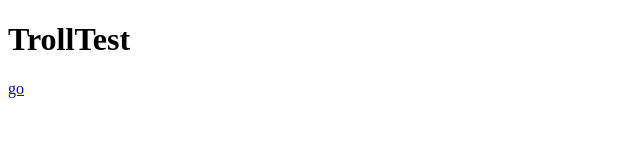
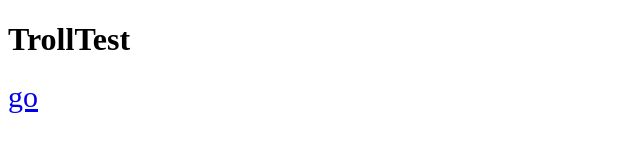
Before and after one commit to asdfugil/Asdfugil.github.io, a plain HTML site: page ios/trolltest.html in a window 1280 px wide. Shown: the full height of the page, 0-640 px from the left. Drawn offline with Linux system fonts and the light colour scheme.

Commit message:
font size

```diff
--- a/ios/trolltest.html
+++ b/ios/trolltest.html
@@ -3,6 +3,6 @@
 <head></head>
 <body>
 	<h1>TrollTest</h1>
-	<a href="itms-services://?action=download-manifest&url=https://www.nickchan.lol/ios/trolltest.plist">go</a>
+	<a href="itms-services://?action=download-manifest&url=https://www.nickchan.lol/ios/trolltest.plist" style="font-size: 30px">go</a>
 </body>
 </html>
```
